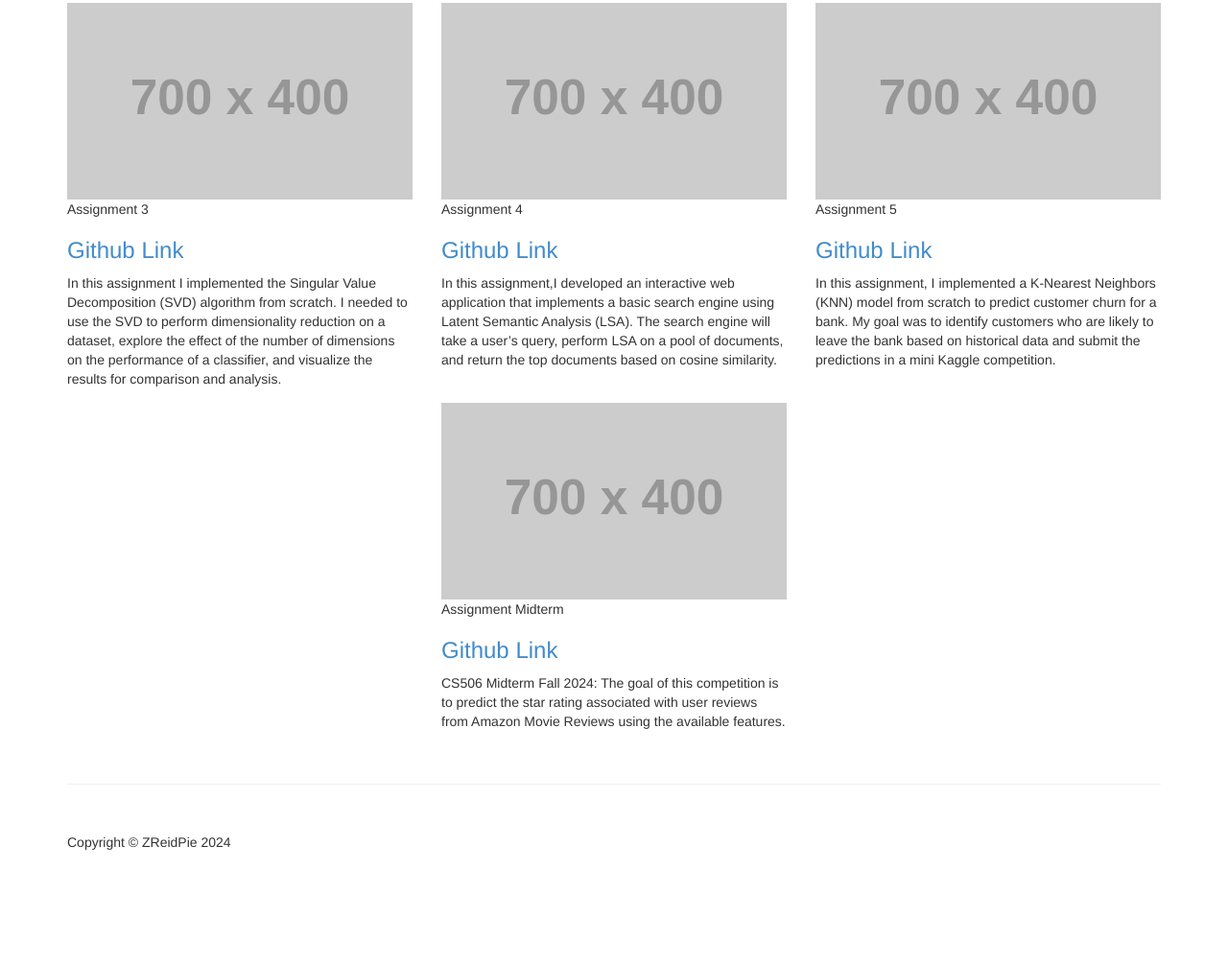
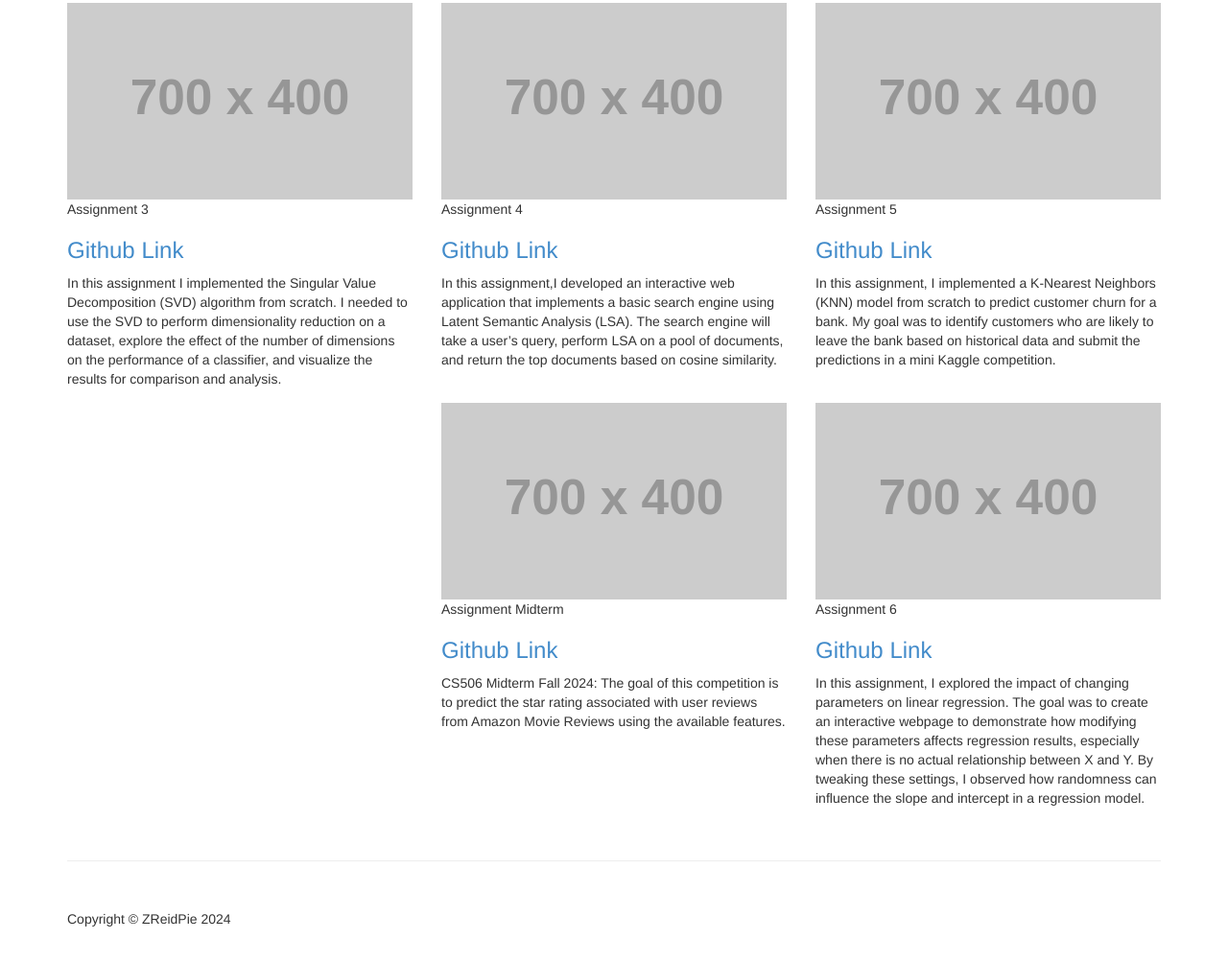
Before and after one commit to ZReidPie/ZReidPie.github.io, a plain HTML site: page assessments.html in a window 1280 px wide. Shown: the part 534-1538 px from the top of the page at 96% size. Before the commit the page ends 1482 px from the top, so only its background shows below. Drawn offline with Linux system fonts and the light colour scheme; placeholder pictures from the web are drawn by us.

Commit message:
Added assignment 6

```diff
--- a/assessments.html
+++ b/assessments.html
@@ -178,6 +178,25 @@
 						Reviews using the available features.
 					</p>
 				</div>
+				<div class="col-md-4 portfolio-item">
+					<a href="#project-link"
+						><img class="img-responsive" src="http://placehold.it/700x400"
+					/></a>
+					<p>Assignment 6</p>
+					<h3>
+						<a href="https://github.com/ZReidPie/zreid-assignment-6"
+							>Github Link</a
+						>
+					</h3>
+					<p>
+						In this assignment, I explored the impact of changing parameters
+						on linear regression. The goal was to create an interactive webpage
+						to demonstrate how modifying these parameters affects regression
+						results, especially when there is no actual relationship between X
+						and Y. By tweaking these settings, I observed how randomness can
+						influence the slope and intercept in a regression model.
+					</p>
+				</div>
 			</div>
 			<!--
 			<hr />
```
